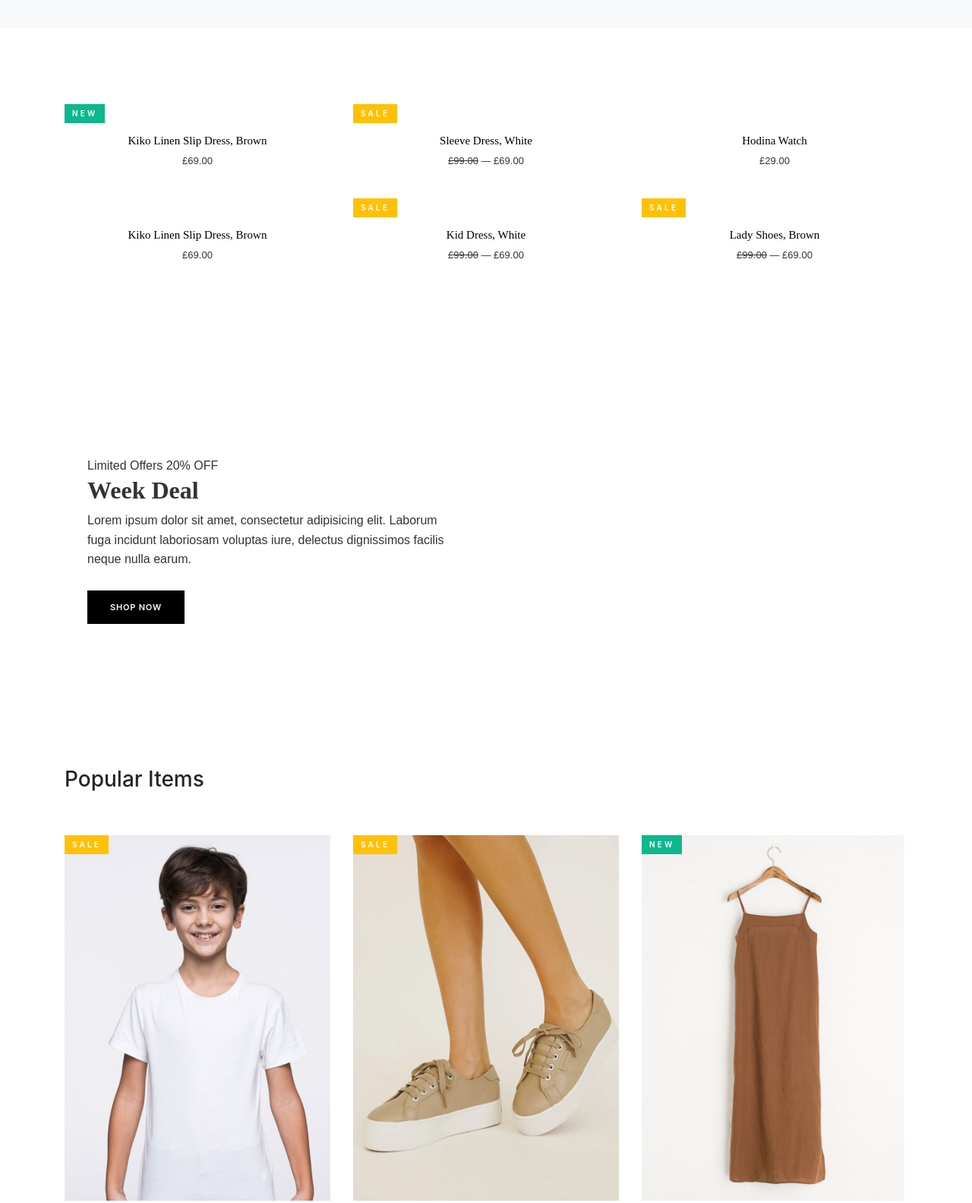
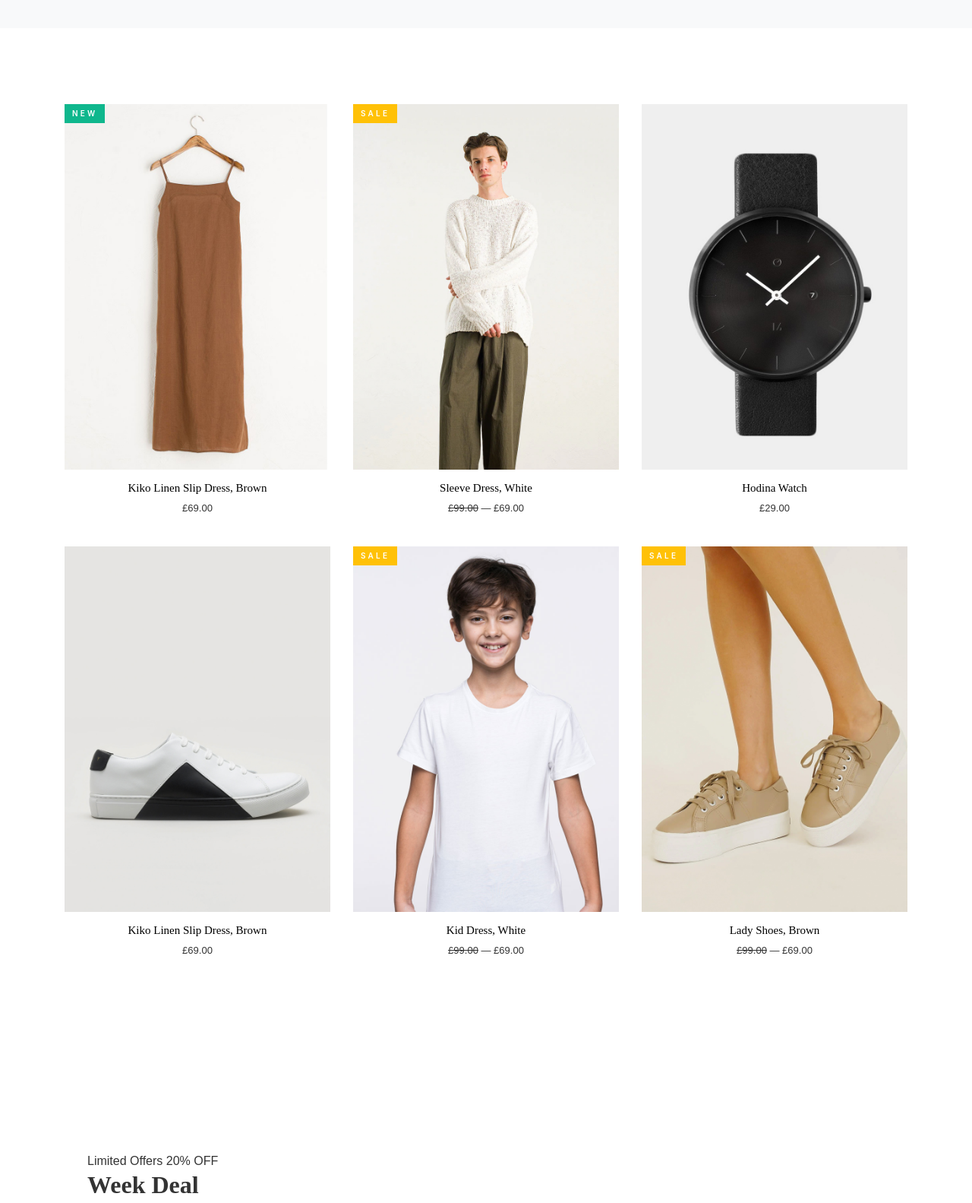
Before and after one commit to Sirojiddin4017117/shop, a plain HTML site: page index.html in a window 1280 px wide. Shown: the part 1060-2643 px from the top of the page at 76% size. Drawn offline with nearby package versions, Linux system fonts and the light colour scheme; files that its build step writes are made by us from their sources; the site is published under a folder, as on GitHub Pages, so addresses that start at the root find nothing; files whose address does not match are found by name.

Commit message:
Update index.html

```diff
--- a/index.html
+++ b/index.html
@@ -190,7 +190,7 @@
                 <div class="card  col-6 col-lg-4 mb-3 ">
                     <div class="card-body p-0">
                         <div class="img">
-                            <img src="/img/p_1.jpg" class="img-fluid" alt="">
+                            <img src="./img/p_1.jpg" class="img-fluid" alt="">
                         </div>
                         <div class="product-top ">
                             <p class="sale1">New</p>
@@ -204,7 +204,7 @@
                 <div class="card col-6 col-lg-4 mb-3 ">
                     <div class="card-body p-0">
                         <div class="img">
-                            <img src="/img/p_2.jpg" class="img-fluid" alt="">
+                            <img src="./img/p_2.jpg" class="img-fluid" alt="">
                         </div>
                         <div class="product-top sale ">
                             <p class="sale2">Sale</p>
@@ -218,7 +218,7 @@
                 <div class="card col-6 col-lg-4 mb-3  ">
                     <div class="card-body p-0">
                         <div class="img">
-                            <img src="/img/p_3.jpg" class="img-fluid" alt="">
+                            <img src="./img/p_3.jpg" class="img-fluid" alt="">
                         </div>
                         <div class="product-content">
                             <h3 class="ptheme3">Hodina Watch</h3>
@@ -229,7 +229,7 @@
                 <div class="card col-6 col-lg-4 mb-3 mb-lg-0 ">
                     <div class="card-body p-0">
                         <div class="img">
-                            <img src="/img/p_4.jpg" class="img-fluid" alt="">
+                            <img src="./img/p_4.jpg" class="img-fluid" alt="">
                         </div>
                         <div class="product-content">
                             <h3 class="ptheme4">Kiko Linen Slip Dress, Brown</h3>
@@ -240,7 +240,7 @@
                 <div class="card col-6 col-lg-4 ">
                     <div class="card-body p-0">
                         <div class="img">
-                            <img src="/img/p_5.jpg" class="img-fluid" alt="">
+                            <img src="./img/p_5.jpg" class="img-fluid" alt="">
                         </div>
                         <div class="product-top sale ">
                             <p class="sale3">Sale</p>
@@ -254,7 +254,7 @@
                 <div class="card col-6 col-lg-4 ">
                     <div class="card-body p-0">
                         <div class="img">
-                            <img src="/img/p_6.jpg" class="img-fluid" alt="">
+                            <img src="./img/p_6.jpg" class="img-fluid" alt="">
                         </div>
                         <div class="product-top sale ">
                             <p class="sale4">Sale</p>
```
